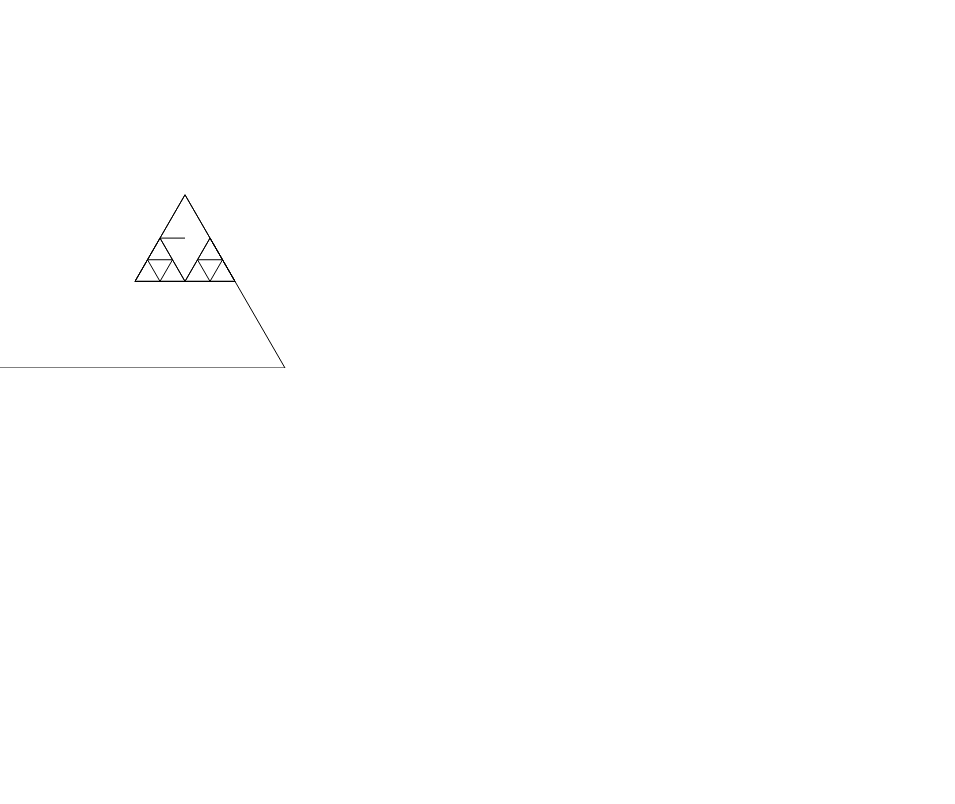
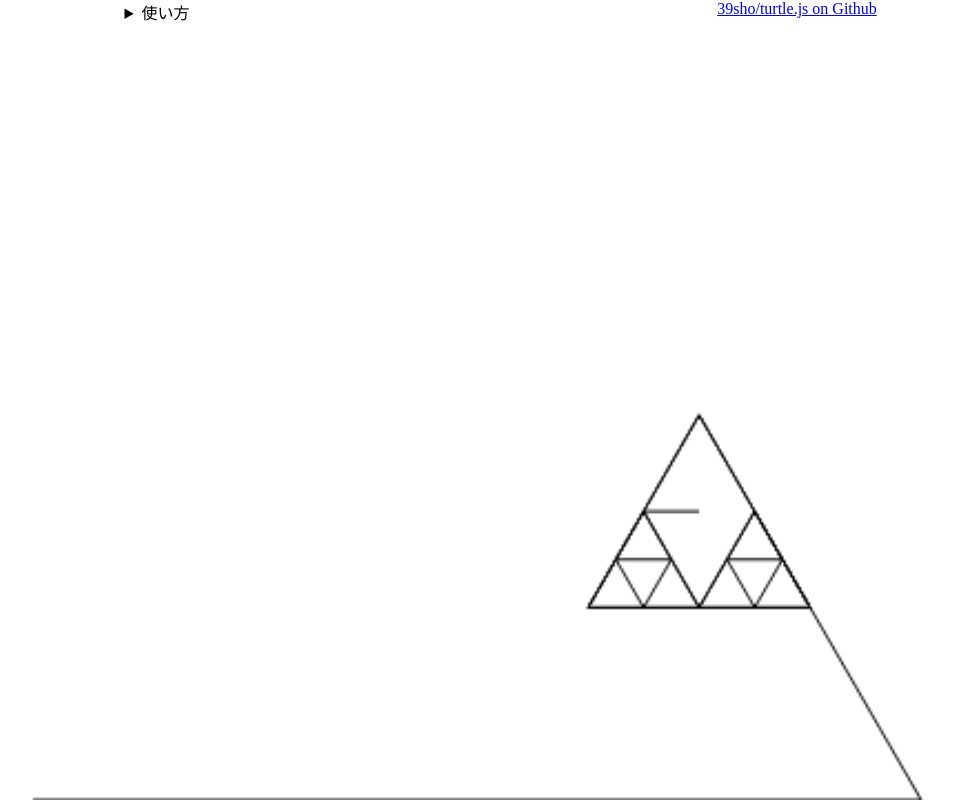
Before and after one commit to 39sho/turtle.js, a plain HTML site: page index.html in a window 1280 px wide. Shown: the whole page, without its empty margins (163-1118 px from the left). Drawn offline with Linux system fonts and the light colour scheme.

Commit message:
Add files via upload

```diff
--- a/index.html
+++ b/index.html
@@ -2,10 +2,27 @@
 <html>
 <head>
   <meta charset="utf-8">
+  <meta name="viewport" content="width=device-width">
   <title>My test page</title>
-  <script type="module" src="main.js"></script>
+  <script src="main.js" type="module"></script>
+  <link href="main.css" rel="stylesheet">
 </head>
 <body>
-<canvas></canvas>
+  <header>
+    <details id="manual">
+      <summary>
+        使い方
+      </summary>
+      <p>
+        Chrome DevToolsでoverridesすることで、
+        タートルグラフィックスを自在に扱うことができます。
+        main.jsに描画内容に関するスクリプトがあります。
+      </p>
+    </details>
+    <a id="github" href="https://github.com/39sho/turtle.js">
+      39sho/turtle.js on Github
+    </a>
+  </header>
+  <canvas></canvas>
 </body>
 </html>
--- /dev/null
+++ b/main.css
@@ -0,0 +1,33 @@
+body {
+  margin: 0;
+  width: 100vw;
+  height: 100vh;
+}
+
+header {
+  position: fixed;
+  width: 100vw;
+
+  display: grid;
+  grid-template:
+  "manual github" 100%
+  / 50vw 50vw;
+}
+
+#manual {
+  text-align: center;
+
+  grid-area: manual;
+}
+
+#github {
+  text-align: center;
+
+  grid-area: github;
+}
+
+canvas {
+  width: 100%;
+  height: 100%;
+  object-fit: contain;
+}
--- a/main.js
+++ b/main.js
@@ -1,4 +1,10 @@
 import {Turtle, AnimateDrawer, InanimateDrawer} from "./turtle.js";
+
+/*
+window.Turtle = Turtle;
+window.AnimateDrawer = AnimateDrawer;
+window.InanimateDrawer = InanimateDrawer;
+*/
 
 const canvas = document.querySelector("canvas");
 const ctx = canvas.getContext("2d");
```
Also changed, not shown: turtle.js (line endings or trailing spaces).
